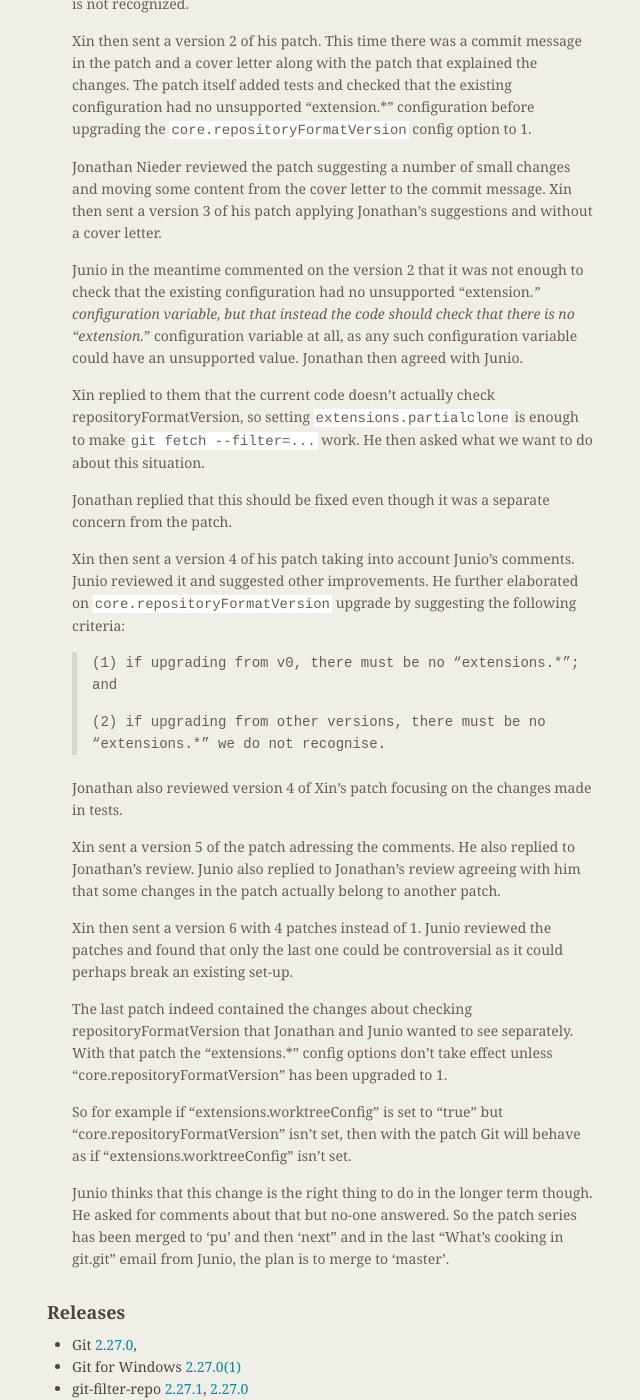
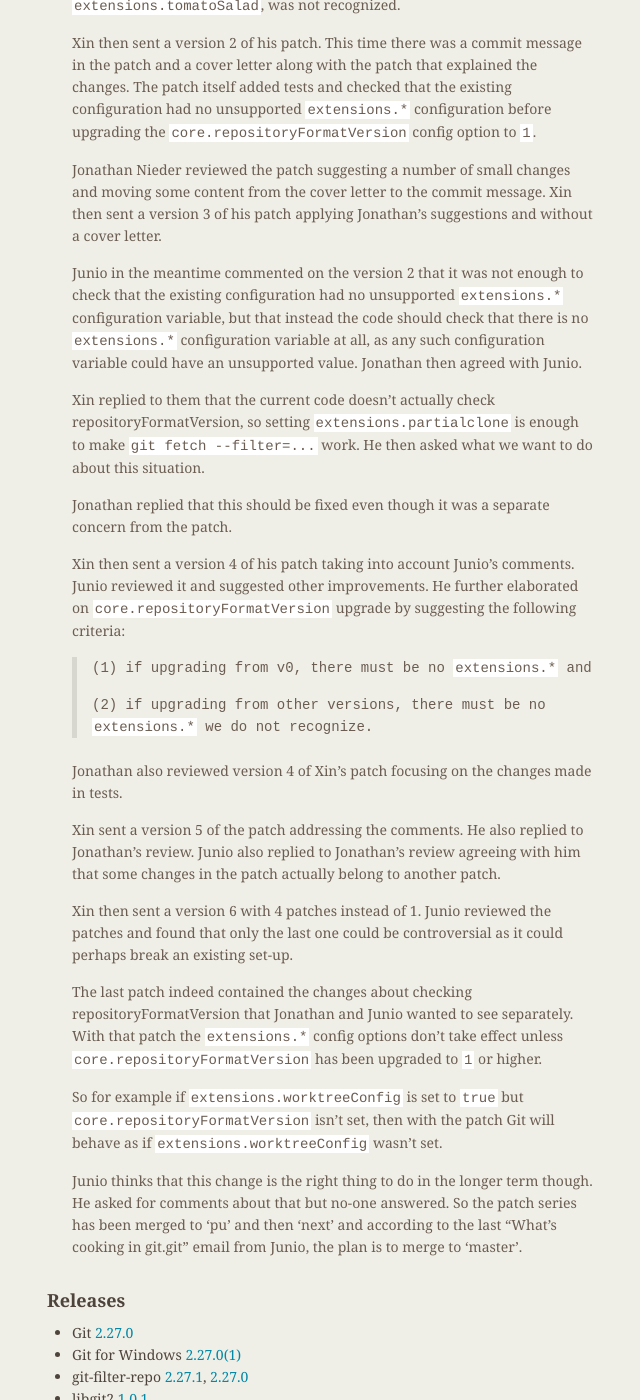
Before and after one commit to git/git.github.io, a Jekyll site: the page built from rev_news/drafts/edition-64.md, in a window 1280 px wide and 1400 px high, scrolled down 738 px. Shown: the whole window, without its empty margins (487-1127 px from the left). Built offline with Jekyll 4.4.1, drawn with Linux system fonts in a browser that asks for light colours; some of the changed text lies outside the part shown.

Commit message:
Supplied my usual tiny formatting fixes, plus one speculation regarding core.RepositoryFormatVersion.

```diff
--- a/rev_news/drafts/edition-64.md
+++ b/rev_news/drafts/edition-64.md
@@ -43,16 +43,16 @@
   done without verifying that.
 
   Brian Carlson also replied to Xin's initial patch wondering if it
-  was safe to set the `core.repositoryFormatVersion` to 1 as it would
-  make Git fail if any already configured "extensions.*" config
-  option, like "extensions.tomatoSalad" is not recognized.
+  was safe to set the `core.repositoryFormatVersion` to `1` as it would
+  make Git fail if any already configured `extensions.*` config
+  option, like `extensions.tomatoSalad`, was not recognized.
 
   Xin then sent a version 2 of his patch. This time there was a commit
   message in the patch and a cover letter along with the patch that
   explained the changes. The patch itself added tests and checked that
-  the existing configuration had no unsupported "extension.*"
+  the existing configuration had no unsupported `extensions.*`
   configuration before upgrading the `core.repositoryFormatVersion`
-  config option to 1.
+  config option to `1`.
 
   Jonathan Nieder reviewed the patch suggesting a number of small
   changes and moving some content from the cover letter to the commit
@@ -61,8 +61,8 @@
 
   Junio in the meantime commented on the version 2 that it was not
   enough to check that the existing configuration had no unsupported
-  "extension.*" configuration variable, but that instead the code
-  should check that there is no "extension.*" configuration variable
+  `extensions.*` configuration variable, but that instead the code
+  should check that there is no `extensions.*` configuration variable
   at all, as any such configuration variable could have an unsupported
   value. Jonathan then agreed with Junio.
 
@@ -79,15 +79,15 @@
   further elaborated on `core.repositoryFormatVersion` upgrade by
   suggesting the following criteria:
 
-  > (1) if upgrading from v0, there must be no "extensions.*"; and
+  > (1) if upgrading from v0, there must be no `extensions.*` and
   >
   > (2) if upgrading from other versions, there must be no
-  >     "extensions.*" we do not recognise.
+  >     `extensions.*` we do not recognize.
 
   Jonathan also reviewed version 4 of Xin's patch focusing on the
   changes made in tests.
 
-  Xin sent a version 5 of the patch adressing the comments. He also
+  Xin sent a version 5 of the patch addressing the comments. He also
   replied to Jonathan's review. Junio also replied to Jonathan's
   review agreeing with him that some changes in the patch actually
   belong to another patch.
@@ -98,18 +98,18 @@
 
   The last patch indeed contained the changes about checking
   repositoryFormatVersion that Jonathan and Junio wanted to see
-  separately. With that patch the "extensions.*" config options don't
-  take effect unless "core.repositoryFormatVersion" has been upgraded
-  to 1.
+  separately. With that patch the `extensions.*` config options don't
+  take effect unless `core.repositoryFormatVersion` has been upgraded
+  to `1` or higher.
 
-  So for example if "extensions.worktreeConfig" is set to "true" but
-  "core.repositoryFormatVersion" isn't set, then with the patch Git
-  will behave as if "extensions.worktreeConfig" isn't set.
+  So for example if `extensions.worktreeConfig` is set to `true` but
+  `core.repositoryFormatVersion` isn't set, then with the patch Git
+  will behave as if `extensions.worktreeConfig` wasn't set.
 
   Junio thinks that this change is the right thing to do in the longer
   term though. He asked for comments about that but no-one
   answered. So the patch series has been merged to 'pu' and then
-  'next" and in the last "What's cooking in git.git" email from Junio,
+  'next' and according to the last "What's cooking in git.git" email from Junio,
   the plan is to merge to 'master'.
 
 <!---
@@ -122,7 +122,7 @@
 
 ## Releases
 
-+ Git [2.27.0](https://public-inbox.org/git/xmqqzh9mu4my.fsf@gitster.c.googlers.com/),
++ Git [2.27.0](https://public-inbox.org/git/xmqqzh9mu4my.fsf@gitster.c.googlers.com/)
 + Git for Windows [2.27.0(1)](https://github.com/git-for-windows/git/releases/tag/v2.27.0.windows.1)
 + git-filter-repo [2.27.1](https://lore.kernel.org/git/CABPp-BFo=SRkMezdD_FvM92-bgdeBzfExpjtjYiEvg0UM1rWQQ@mail.gmail.com/),
 [2.27.0](https://lore.kernel.org/git/CABPp-BF+xvzroi5QU8zPp-7KoSS16v1CsM43vWx1WO5NjyU0BQ@mail.gmail.com/)
@@ -175,7 +175,7 @@
 * Eric Wong, the developer of [public-inbox.org](https://public-inbox.org/README.html),
   [implemented a read-only IMAP/IMAPS server](https://lore.kernel.org/git/20200610184147.GA1887@dcvr/),
   so that a Git mailing list archive can now be accessed through 8 IMAP
-  mailboxes sliced into ~50K messages to not overload clients.
+  mailboxes sliced into ~50k messages to not overload clients.
 
 * Matheus Tavares, who was a [GSoC](https://summerofcode.withgoogle.com/)
   student [last year](https://matheustavares.gitlab.io/gsoc/), has been
```
Also changed, not shown: other parts of rev_news/drafts/edition-64.md (+10 -10 lines).
